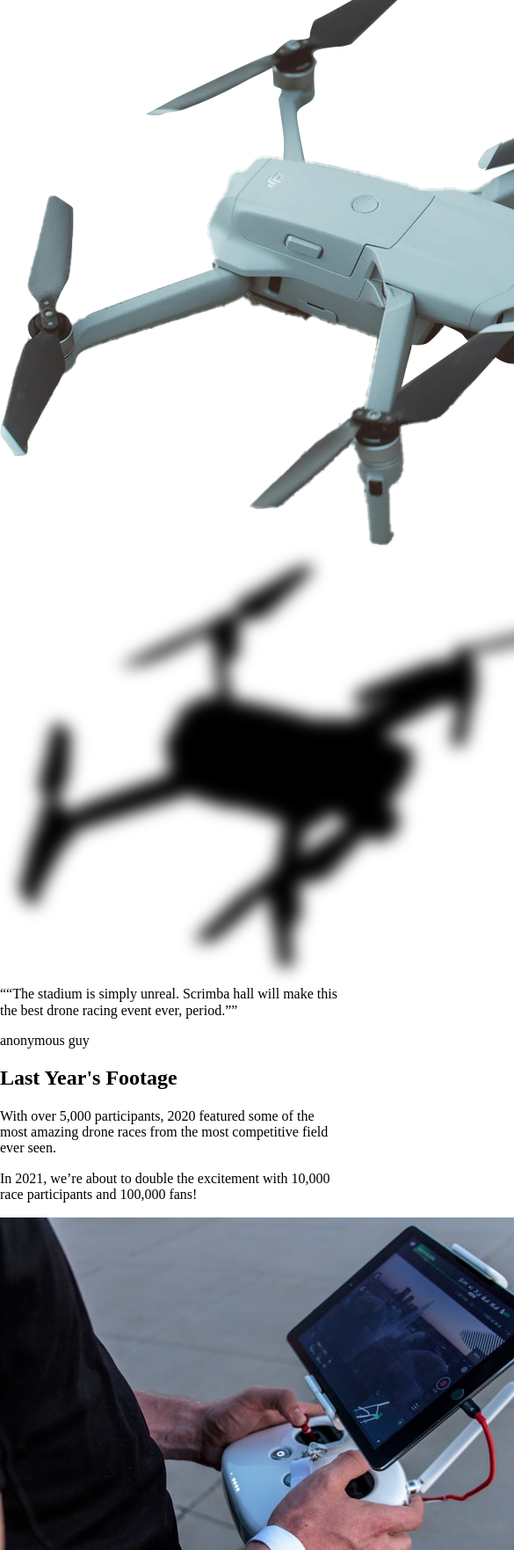
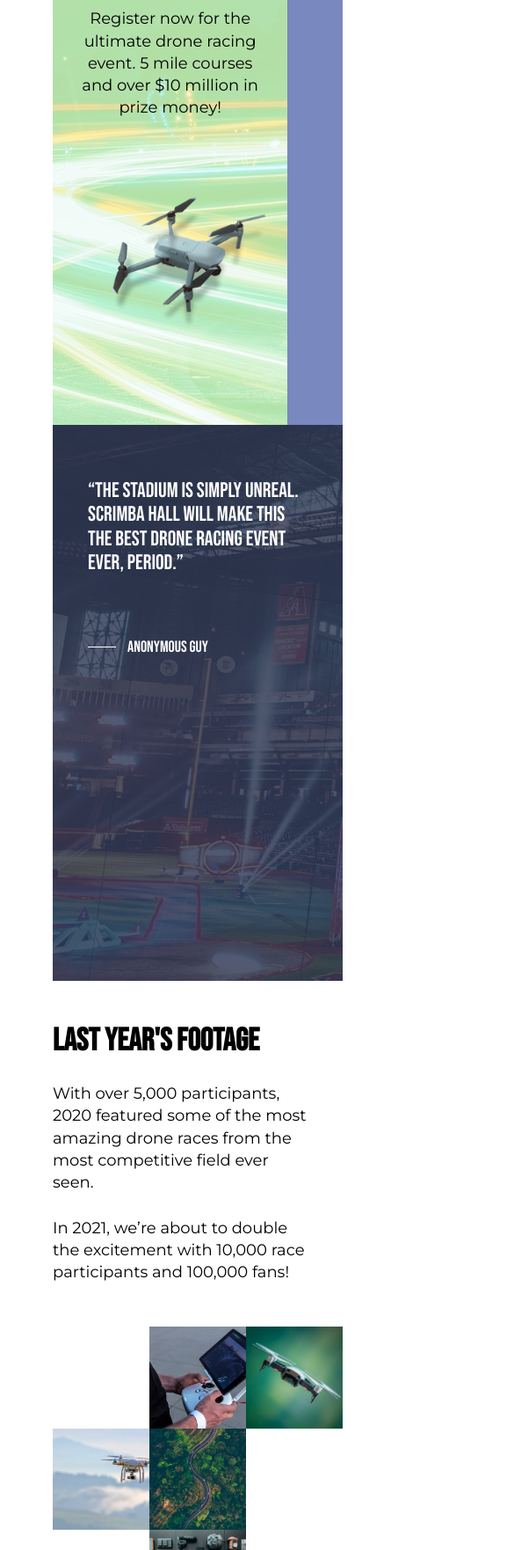
Before and after one commit to allyson-s-code/drone-site, a website built with Vite: page index.html in a window 390 px wide. Shown: the part 238-2000 px from the top of the page at 88% size, 585 px wide, since content can reach past the window. Built offline with nearby package versions, Linux system fonts and the light colour scheme.

Commit message:
Mobile styles complete

```diff
--- a/index.css
+++ b/index.css
@@ -1,4 +1,273 @@
-html, body {
-    margin: 0;
-    padding: 0;
+*,
+*:before,
+*:after {
+  box-sizing: border-box;
 }
+
+:root {
+  --accent-green: #b2dd9e;
+}
+
+body {
+  font-family: "Montserrat", sans-serif;
+  position: relative;
+}
+
+h1,
+h2,
+h3,
+h4,
+q,
+.testimonial p,
+footer label,
+footer button {
+  font-family: "Bebas Neue", sans-serif;
+  margin: 0;
+}
+
+header {
+  position: absolute;
+  width: 100%;
+  top: 0;
+  left: 0;
+  display: flex;
+  justify-content: space-between;
+  align-items: center;
+  padding: 0 1.5em 0 1.25em;
+  z-index: 100;
+}
+
+.logo {
+  font-size: 1.6875rem;
+  color: white;
+  background: black;
+  padding: 0.4em 0.6em;
+}
+
+.logo-blue {
+  color: #6889ff;
+}
+
+main {
+  position: relative;
+  margin-left: 3.75em;
+  display: flex;
+  flex-direction: column;
+  background-color: #7988be;
+}
+
+.hero {
+  background: var(--accent-green);
+  width: 81%;
+  display: flex;
+  flex-direction: column;
+  justify-content: center;
+  align-items: center;
+  padding: 8em 1.5em;
+  text-align: center;
+  background-image: url("assets/streaks.jpg");
+  background-color: var(--accent-green);
+  background-position: 50% 55%;
+  background-blend-mode: screen;
+}
+
+.hero h1 {
+  font-size: 3rem;
+  line-height: 0.916;
+}
+
+.hero p {
+  font-size: 1.125rem;
+  line-height: 1.4;
+  margin-top: 1.75em;
+}
+
+.drone-wrapper {
+  width: 80%;
+  position: relative;
+  align-self: flex-end;
+  margin-top: 4.4em;
+}
+
+.hero-drone {
+  width: 100%;
+  z-index: 1;
+}
+
+.drone-blur {
+  position: absolute;
+  width: 100%;
+  opacity: 0.25;
+  z-index: 1;
+  top: 15px;
+  left: 0;
+}
+
+.testimonial {
+  position: relative;
+  background-color: #303853;
+  padding: 3.8rem 2.5rem 23rem 2.5rem;
+  color: white;
+}
+
+.testimonial:before {
+  content: "";
+  position: absolute;
+  left: 0;
+  top: 0;
+  width: 100%;
+  height: 100%;
+  opacity: 0.17;
+  background-image: url("assets/stadium.jpg");
+  background-size: cover;
+  background-position: 8% 55%;
+}
+
+.testimonial q {
+  position: relative;
+  font-size: 1.5rem;
+}
+
+.testimonial p {
+  position: relative;
+  font-size: 1.125rem;
+  margin-top: 4em;
+  margin-left: 2.5em;
+}
+
+.testimonial p:before {
+  position: absolute;
+  content: "";
+  width: 1.75em;
+  border-top: 1px solid white;
+  left: -2.5em;
+  top: 0.5em;
+}
+
+.thumbnail-section {
+  background-color: white;
+  padding: 3em 0 2.2em 0;
+}
+
+.thumbnail-section h2 {
+  font-size: 2.25rem;
+  margin-right: 2em;
+}
+
+.thumbnail-section p {
+  font-size: 1.125rem;
+  margin: 1.5em 0;
+  line-height: 1.4;
+  margin-right: 2em;
+}
+
+.thumbnails {
+  margin: 3em 0 1em 0;
+  display: grid;
+  grid-template-columns: repeat(3, 1fr);
+  grid-template-rows: repeat(3, 1fr);
+  grid-template-areas:
+    "a b c"
+    "d e f"
+    "g h i";
+}
+
+.thumbnail img {
+  width: 100%;
+  height: 100%;
+  object-fit: cover;
+}
+
+.thumbnail-1 {
+  grid-area: b;
+}
+
+.thumbnail-2 {
+  grid-area: c;
+}
+
+.thumbnail-3 {
+  grid-area: d;
+}
+
+.thumbnail-4 {
+  grid-area: e;
+}
+
+.thumbnail-5 {
+  grid-area: h;
+}
+
+footer {
+  background-color: #b2dd9e;
+  padding: 0 2.69em 3.31em 3.94em;
+}
+
+footer h3 {
+  display: inline-block;
+  font-size: 2.25rem;
+  background-color: #9fc88c;
+  padding: 1.8125rem 2rem 1.5rem 3.94rem;
+  margin-left: -3.94rem;
+}
+
+form {
+  display: flex;
+  flex-direction: column;
+  margin: 2em 0 0 0;
+}
+
+form label {
+  font-size: 1.5rem;
+}
+
+form label:nth-child(3) {
+  margin-top: 1.25em;
+}
+
+form input {
+  border: none;
+  margin-top: 0.5em;
+  font-size: 1.125rem;
+  padding: 1em 0.5em;
+}
+
+form button {
+  font-size: 2.1875rem;
+  border: none;
+  cursor: pointer;
+  background-color: black;
+  color: white;
+  padding: 0.5em 0;
+  margin-top: 1.5em;
+}
+
+.contact-container {
+  font-size: 1.125rem;
+  margin-top: 3.8125rem;
+}
+
+.contact-email {
+  display: block;
+  position: relative;
+  margin-top: 1.5em;
+}
+
+.contact-email:before {
+  content: "";
+  width: 50%;
+  border-top: 1px solid black;
+  opacity: 20%;
+  position: absolute;
+  top: -17px;
+}
+
+.contact-email:after {
+  display: block;
+  content: "";
+  width: 50%;
+  opacity: 20%;
+  border-top: 1px solid black;
+  position: absolute;
+  top: 33px;
+}
--- a/index.html
+++ b/index.html
@@ -1,38 +1,86 @@
 <html>
-    <head><link rel="stylesheet" href="https://cdnjs.cloudflare.com/ajax/libs/normalize/8.0.1/normalize.css">
-        <link rel="stylesheet" href="index.css">
+  <head>
+    <link
+      rel="stylesheet"
+      href="https://cdnjs.cloudflare.com/ajax/libs/normalize/8.0.1/normalize.css"
+    />
+    <link rel="stylesheet" href="index.css" />
+    <link rel="preconnect" href="https://fonts.googleapis.com" />
+    <link rel="preconnect" href="https://fonts.gstatic.com" crossorigin />
+    <link
+      href="https://fonts.googleapis.com/css2?family=Bebas+Neue&family=Montserrat&display=swap"
+      rel="stylesheet"
+    />
   </head>
   <body>
     <header>
-            <h4><span class="logo-blue">Drone</span>.Series<h4>
+      <h4 class="logo"><span class="logo-blue">Drone</span>.Series</h4>
       <img src="assets/menu.svg" class="menu-btn" />
     </header>
     <main>
       <section class="hero">
         <h1>Drone racing gone wild</h1>
-                <p>Register now for the ultimate drone racing event. 5 mile courses and over $10 million in prize money!</p>
-                <img src="assets/drone.png" alt="drone">
-                <img src="assets/blur.png" alt="">
+        <p>
+          Register now for the ultimate drone racing event. 5 mile courses and
+          over $10 million in prize money!
+        </p>
+        <div class="drone-wrapper">
+          <img src="assets/drone.png" alt="drone" class="hero-drone" />
+          <img src="assets/blur.png" alt="" class="drone-blur" />
+        </div>
       </section>
       <div class="testimonial">
-                <q>“The stadium is simply unreal. Scrimba hall will make this the best drone racing event ever, period.”</q>
+        <q
+          >The stadium is simply unreal. Scrimba hall will make this the best
+          drone racing event ever, period.</q
+        >
         <p>anonymous guy</p>
       </div>
-            <section class="thumbnails">
+      <section class="thumbnail-section">
         <h2>Last Year's Footage</h2>
-                <p>With over 5,000 participants, 2020 featured some of the most amazing drone races from the most competitive field ever seen.</p>
+        <p>
+          With over 5,000 participants, 2020 featured some of the most amazing
+          drone races from the most competitive field ever seen.
+        </p>
 
-                <p>In 2021, we’re about to double the excitement with 10,000 race participants and 100,000 fans!
+        <p>
+          In 2021, we’re about to double the excitement with 10,000 race
+          participants and 100,000 fans!
         </p>
 
         <div class="thumbnails">
-                    <img class="img-1" src="assets/footage-4.jpg" alt="hands on remote drone controls">
-                    <img class="img-2" src="assets/footage-2.jpg" alt="drone flying">
-                    <img class="img-3" src="assets/footage-5.jpg" alt="drone flying with mountains in background">
-                    <img class="img-4" src="assets/footage-3.jpg" alt="arial trees and curvy road">
-                    <img class="img-5" src="assets/footage-1.jpg" alt="computer and drone parts laid out in a grid">
+          <div class="thumbnail thumbnail-1">
+            <img
+              class="img-1"
+              src="assets/footage-4.jpg"
+              alt="hands on remote drone controls"
+            />
           </div>
-
+          <div class="thumbnail thumbnail-2">
+            <img class="img-2" src="assets/footage-2.jpg" alt="drone flying" />
+          </div>
+          <div class="thumbnail thumbnail-3">
+            <img
+              class="img-3"
+              src="assets/footage-5.jpg"
+              alt="drone flying with mountains in background"
+            />
+          </div>
+          <div class="thumbnail thumbnail-4">
+            <img
+              class="img-4"
+              src="assets/footage-3.jpg"
+              alt="arial trees and curvy road"
+            />
+          </div>
+          <div class="thumbnail thumbnail-5">
+            <img
+              class="img-5"
+              src="assets/footage-1.jpg"
+              alt="computer and drone parts laid out in a grid"
+            />
+          </div>
+        </div>
       </section>
     </main>
     <footer>
@@ -54,7 +102,6 @@
       </div>
     </footer>
 
-
     <script src="index.js"></script>
   </body>
 </html>
```
Lines whose indentation alone changed are shown as unchanged.
